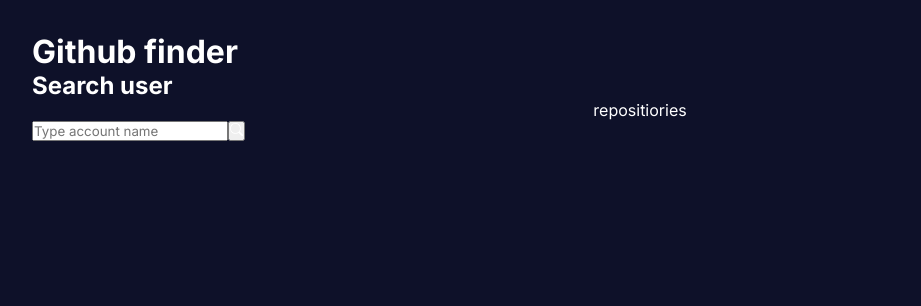
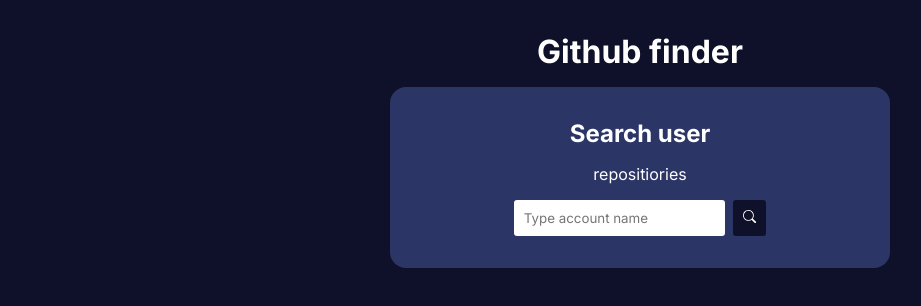
Before and after one commit to IgorGarciaCosta/github_finder, a React (Vite) app: page / in a window 1280 px wide. Shown: the top 306 px of the page, without its empty margins (0-921 px from the left). Built offline with nearby package versions, Linux system fonts and the light colour scheme.

Commit message:
Implementing some of the css using modules and classes

```diff
--- /dev/null
+++ b/src/App.module.css
@@ -0,0 +1,9 @@
+.app{
+    max-width: 500px;
+    margin: 0 auto;
+}
+
+.app h1{
+    text-align: center;
+    margin-bottom: 1rem;
+}
--- a/src/App.tsx
+++ b/src/App.tsx
@@ -1,8 +1,10 @@
 import { Outlet } from "react-router-dom";
+
+import classes from "./App.module.css";
 
 function App() {
   return (
-    <div>
+    <div className={classes.app}>
       <h1>Github finder</h1>
       <Outlet />
     </div>
--- /dev/null
+++ b/src/components/Search.module.css
@@ -0,0 +1,32 @@
+.search{
+    background-color: #2b3566;
+    padding: 2rem;
+    border-radius: 1rem;
+    display: flex;
+    flex-direction: column;
+    justify-content: center;
+    align-items: center;
+    gap: 1rem;
+    margin-bottom: 1.5rem;
+}
+
+.search p{
+    columns: #9da5d1;
+}
+
+
+.search_container{
+    display: flex;
+    gap: 0.5rem;
+}
+.search_container input,
+.search_container button{
+    padding: .6rem;
+    border-radius: 3px;
+    border: none;
+    color: #2b3566;
+}
+.search_container button{
+    background-color: #0e1129;
+    cursor: pointer;
+}
--- a/src/components/Search.tsx
+++ b/src/components/Search.tsx
@@ -6,14 +6,15 @@ type SearchProps = {
 
 import React, { useState } from "react";
 import { BsSearch } from "react-icons/bs";
+import classes from "./Search.module.css";
 
 const Search = ({ loadUser }: SearchProps) => {
   const [userName, setUserName] = useState("");
   return (
-    <div>
+    <div className={classes.search}>
       <h2>Search user</h2>
       <p>repositiories</p>
-      <div>
+      <div className={classes.search_container}>
         <input
           type="text"
           placeholder="Type account name"
```
Also changed, not shown: src/App.css (deleted).
